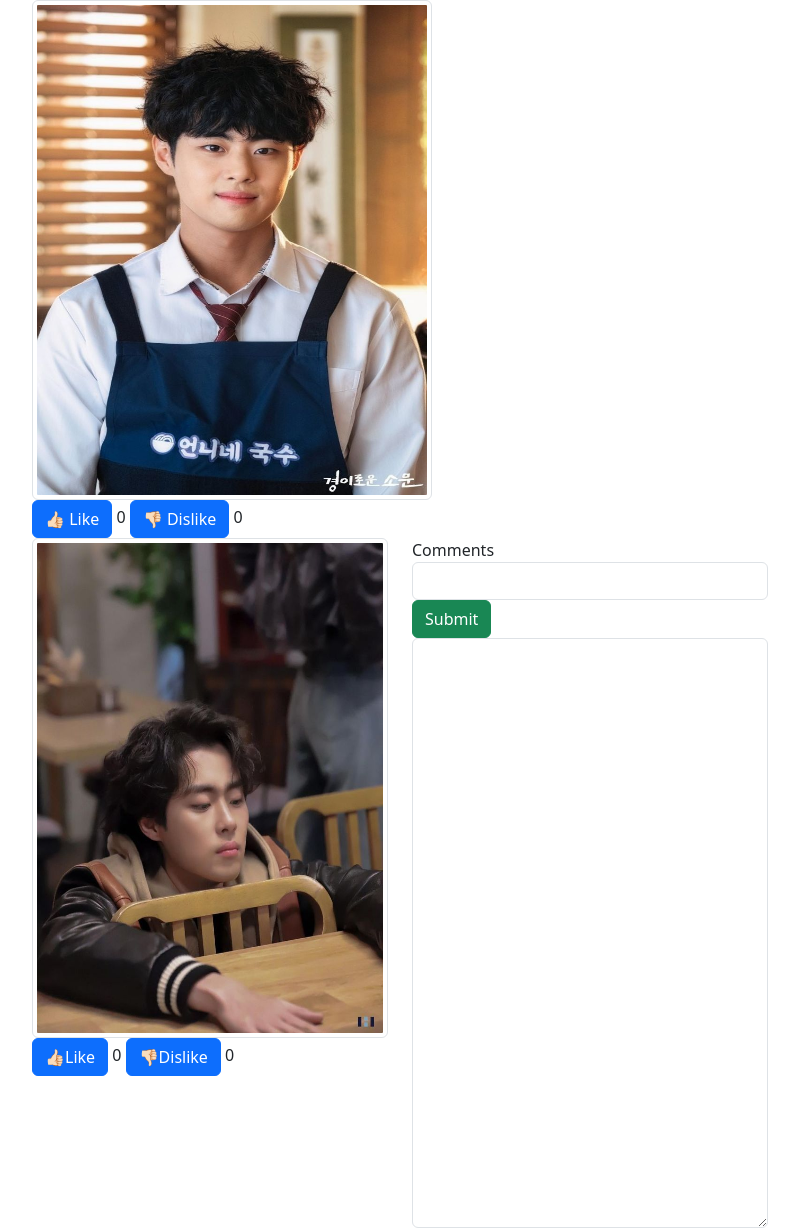
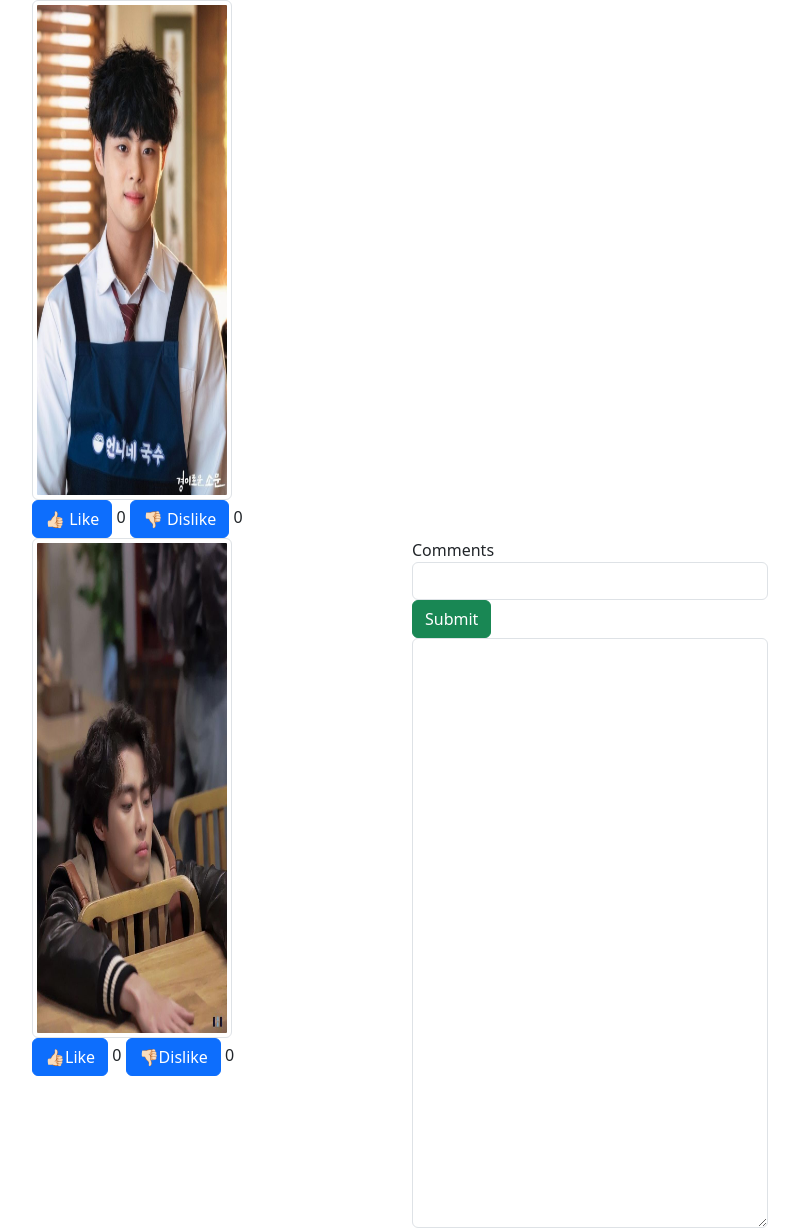
Before and after one commit to Darrendg20/Darrendeguzman.github.io, a plain HTML site: page index.html in a window 1280 px wide. Shown: the whole page, without its empty margins (50-849 px from the left). Drawn offline with nearby package versions, Linux system fonts and the light colour scheme.

Commit message:
Update index.html

```diff
--- a/index.html
+++ b/index.html
@@ -8,14 +8,14 @@
   <div class="container">
     <div class="row">
       <div class="col-r">
-        <img src="Jo byeong gyu.jpeg " class="img-thumbnail" style="width:400px;height:500px;"/> <br>
+        <img src="Jo byeong gyu.jpeg " class="img-thumbnail" style="width:200px;height:500px;"/> <br>
         <button class="btn btn-primary" type=button id="btnLike1">👍🏻 Like </button>
           <output id="countLikes1"> 0 </output>
           <button class="btn btn-primary" type=button id="btnDislike1"> 👎🏻 Dislike </button>
            <output id="countDislikes1"> 0 </output>
       </div>
       <div class="col-4">
-        <img src="610edb39-8233-4b62-9b70-dd5666e170fc.jpeg" class="img-thumbnail" style="width:400px;height:500px;"/> <br>
+        <img src="610edb39-8233-4b62-9b70-dd5666e170fc.jpeg" class="img-thumbnail" style="width:200px;height:500px;"/> <br>
         <button class="btn btn-primary" type=button id="btnLike2" > 👍🏻Like </button>
           <output id="countLikes2"> 0 </output>
           <button class="btn btn-primary" type=button id="btnDislike2"> 👎🏻Dislike </button>
```
